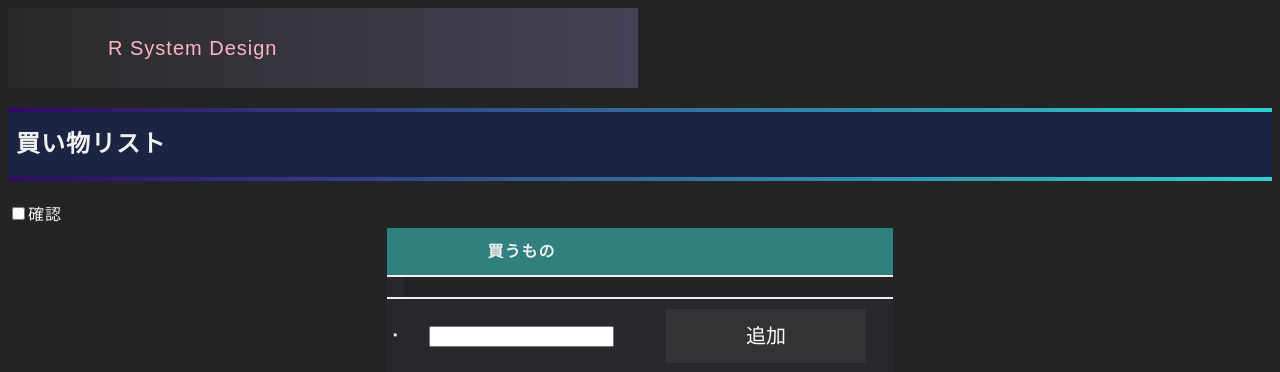
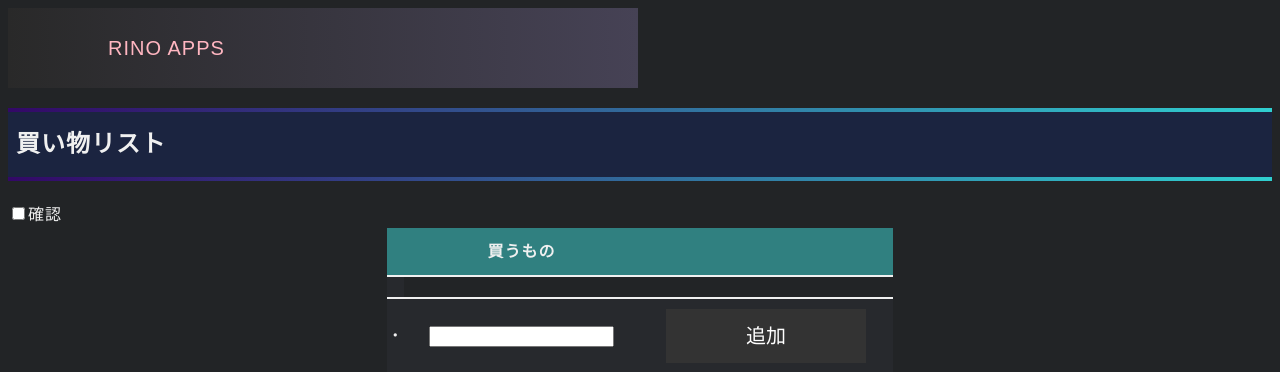
Before and after one commit to rinotemis/table, a Node server app: page /table in a window 1280 px wide. Shown: the top 372 px of the page. Run offline with Node 20, Linux system fonts and the light colour scheme; data that the repository does not hold is empty; some libraries are stand-ins or nearby versions.

Commit message:
app name changed

```diff
--- a/views/hello.ejs
+++ b/views/hello.ejs
@@ -2,13 +2,13 @@
 <html>
   <head>
     <meta charset="utf-8" />
-    <title>table</title>
+    <title>rino apps home</title>
     <link rel="stylesheet" href="css/style.css" />
     <script src="//ajax.googleapis.com/ajax/libs/jquery/1.10.2/jquery.min.js"></script>
   </head>
   <body class="is-slide" id="page-animate">
     <h1>Hello, World!!</h1>
-    <h3>R System Design's Apps.</h3>
+    <h3>RINO APPS.</h3>
     <br />
     <button id="btn">test button</button><br /><br />
 
--- a/views/table.ejs
+++ b/views/table.ejs
@@ -2,12 +2,12 @@
 <html>
   <head>
     <meta charset="utf-8" />
-    <title>table</title>
+    <title>Shopping List</title>
     <link rel="stylesheet" href="css/style.css" />
   </head>
   <body class="is-slide" id="page-animate">
     <header>
-      <a href="/">R System Design</a>
+      <a href="/">RINO APPS</a>
     </header>
     <h2>買い物リスト</h2>
     <input type="checkbox" name="sel" value="checker" />確認
```
